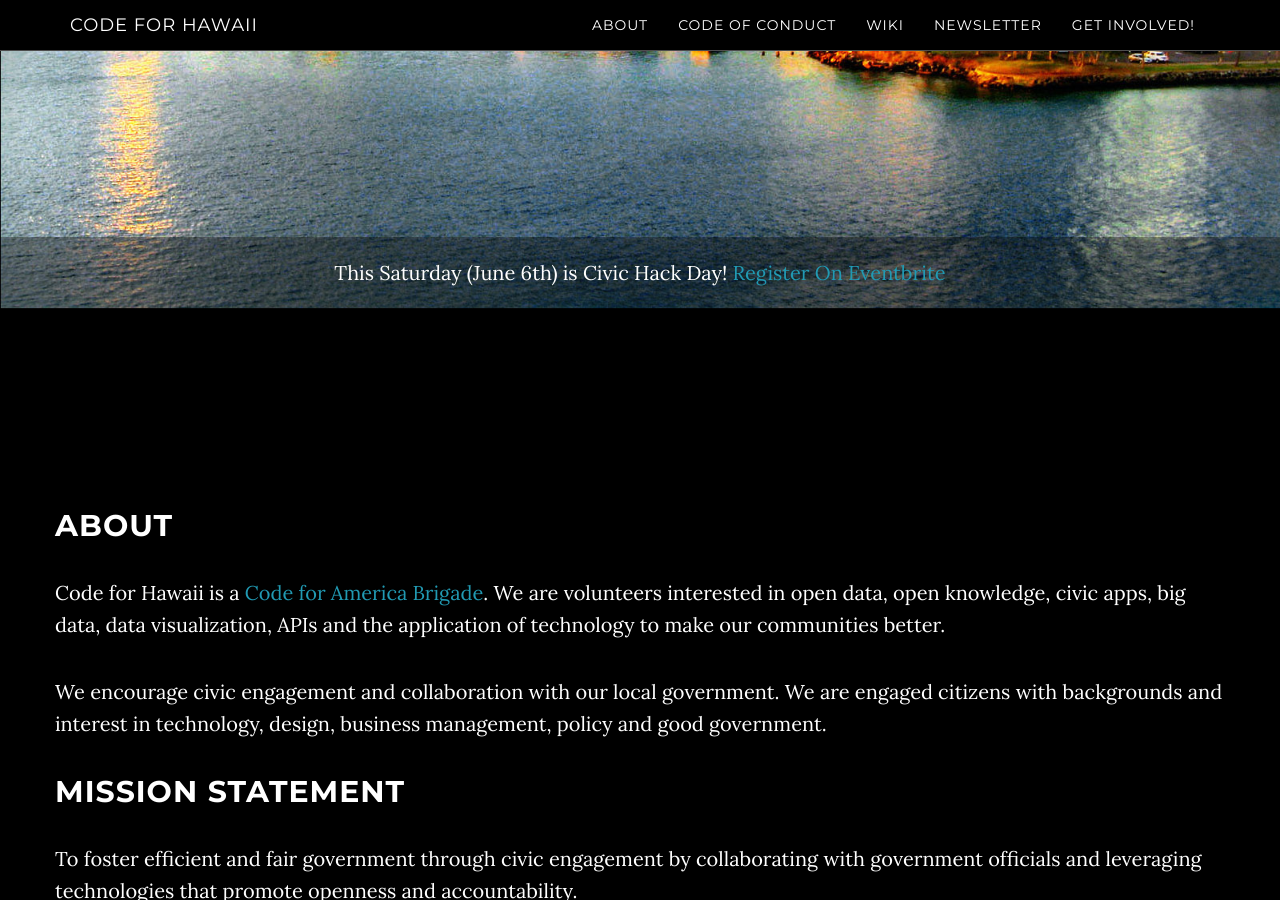
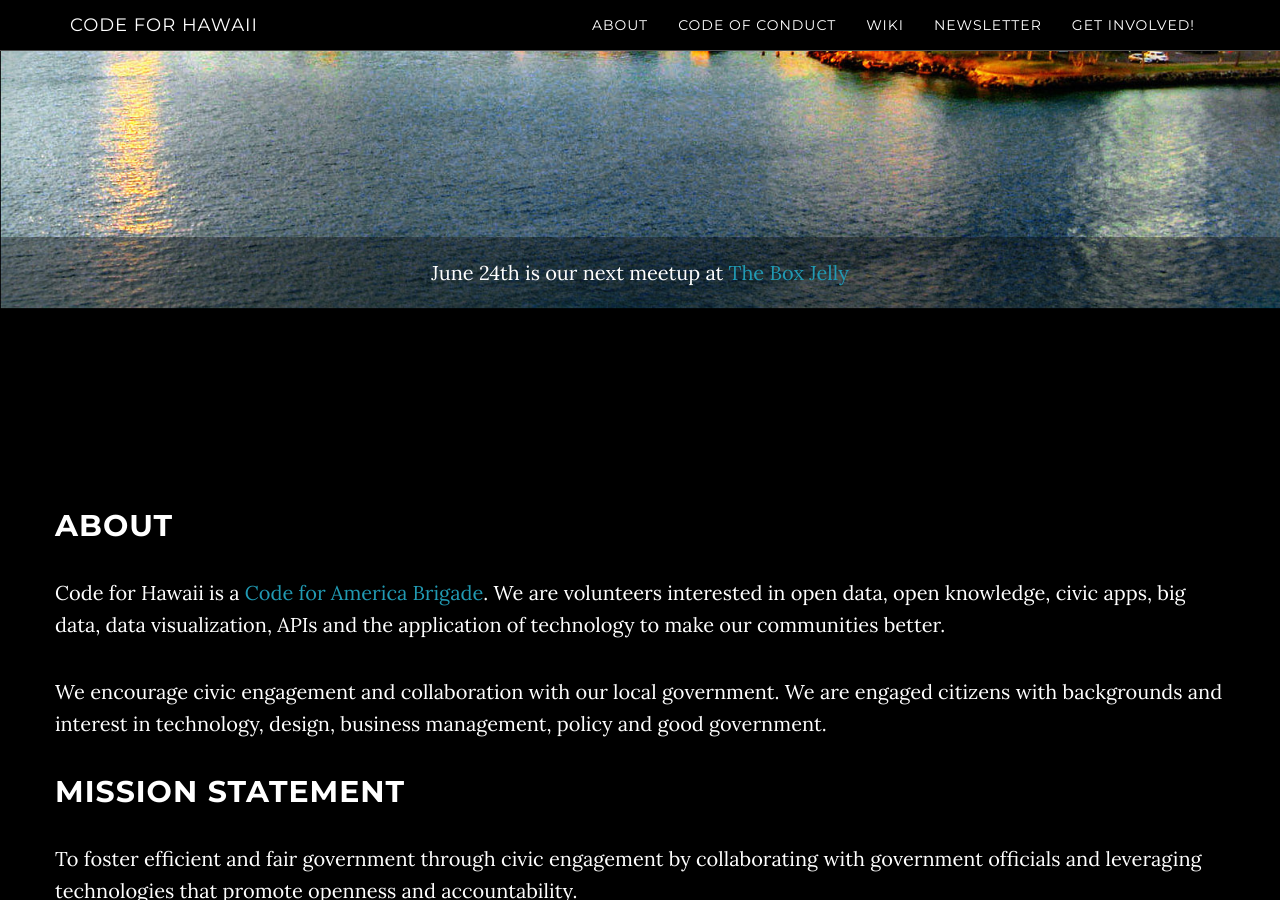
Before and after one commit to CodeWithAloha/codeforhawaii.github.io, a Jekyll site: the page built from index.html, in a window 1280 px wide and 900 px high, scrolled down 591 px. Built offline with Jekyll 4.4.1, drawn with Linux system fonts in a browser that asks for light colours; comment, search, counter and statistics services are not loaded.

Commit message:
Updating to next cfh event.

```diff
--- a/_includes/featured_event.html
+++ b/_includes/featured_event.html
@@ -2,7 +2,7 @@
 <section class="featured-event">
   <div class="featured-event--wrap">
     <p>
-      This Saturday (June 6th) is Civic Hack Day!  <a class="page-scroll" href="http://www.eventbrite.com/e/hack-to-the-future-iii-tickets-16671346446">Register On Eventbrite</a>
+      June 24th is our next meetup at <a href="https://www.google.com/maps/place/BoxJelly/@21.296687,-157.856515,17z/">The Box Jelly</a>
     </p>
   </div>
 </section>
```
